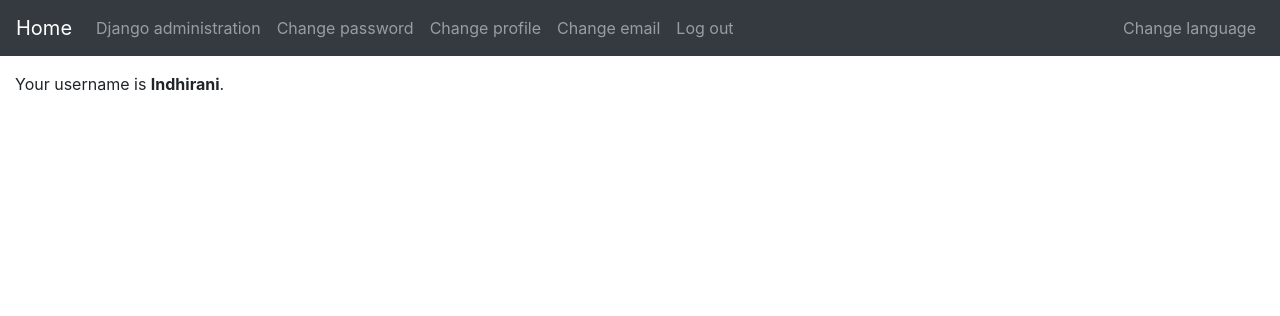
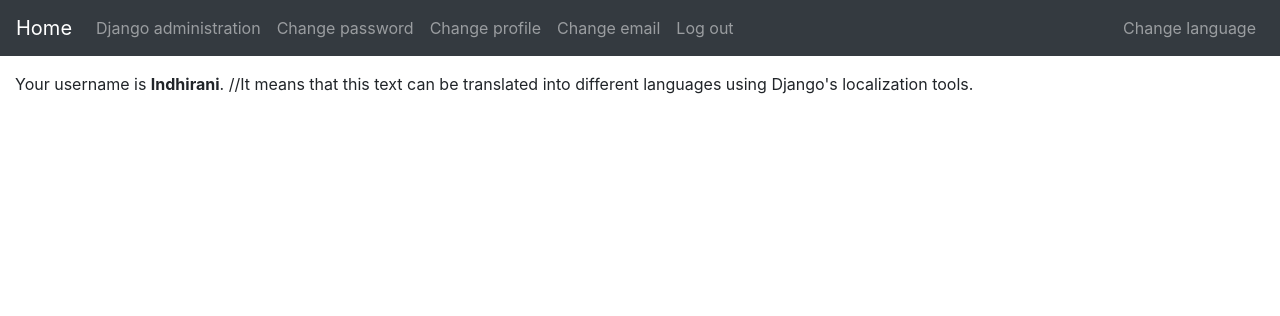
Before and after one commit to IndhiraniA/Registration_login_django, a Django app: page / in a window 1280 px wide. Shown: the top 316 px of the page. Run offline with Django 4.2, Linux system fonts and the light colour scheme; a user stored in the database is signed in; some libraries are stand-ins or nearby versions.

Commit message:
Update index.html

```diff
--- a/content/templates/main/index.html
+++ b/content/templates/main/index.html
@@ -1,12 +1,12 @@
 {% extends 'layouts/default/page.html' %}
 
-{% load i18n %}
+{% load i18n %}      // loads the Django internationalization (i18n) library
 
 {% block content %}
 
     {% if request.user.is_authenticated %}
 
-        {% trans 'Your username is' %} <b>{{ request.user.username }}</b>.
+        {% trans 'Your username is' %} <b>{{ request.user.username }}</b>.   //It means that this text can be translated into different languages using Django's localization tools.
 
     {% else %}
 
```
